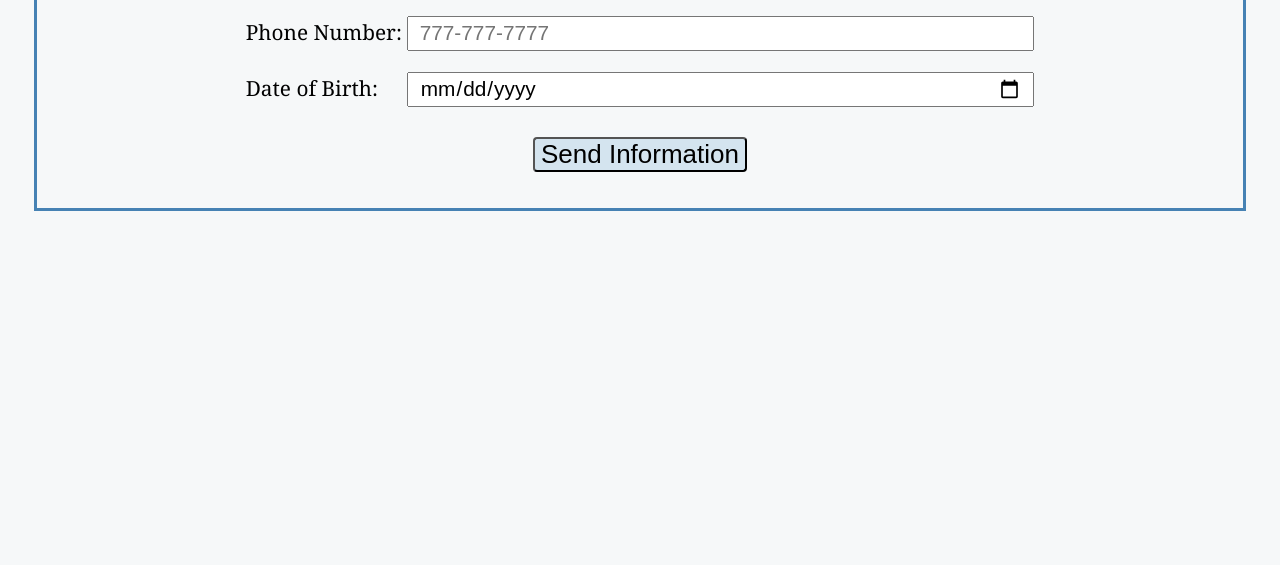
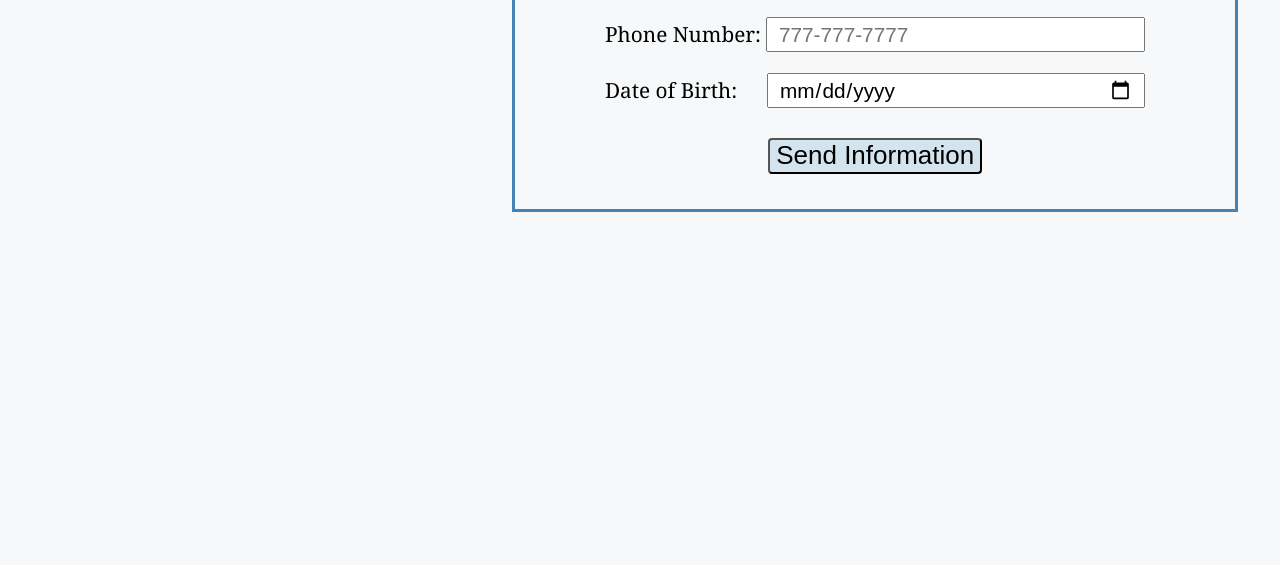
Before and after one commit to organization2021/lab2, a plain HTML site: page index.html in a window 1280 px wide. Shown: the part 235-800 px from the top of the page. Drawn offline with Linux system fonts and the light colour scheme.

Commit message:
Update screen.css
added space for desktop screen

```diff
--- a/css/screen.css
+++ b/css/screen.css
@@ -50,6 +50,7 @@ label input{
   fieldset{
     font-size: 1.30em;
 	text-align: center;
+	margin: 1.7em 2em 20% 40%;
   }
   #dob{
     margin-left: 1.15em;
```
